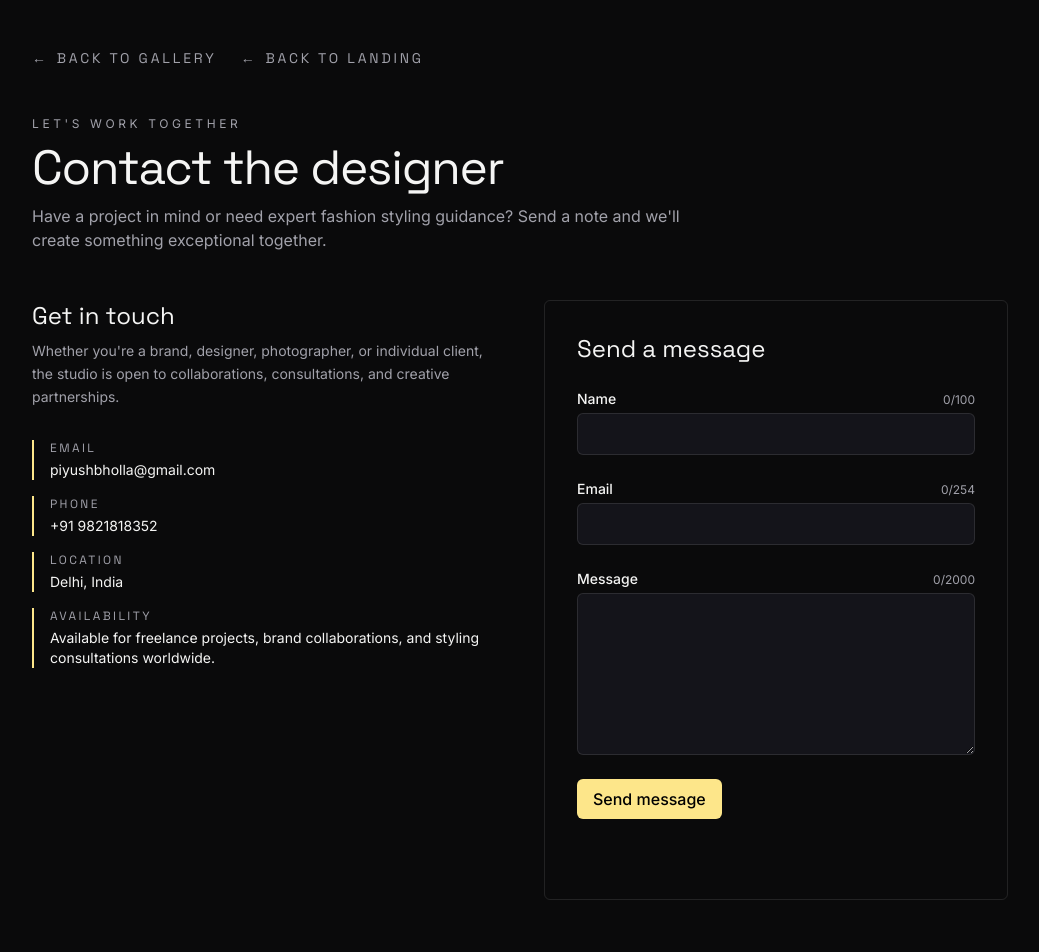
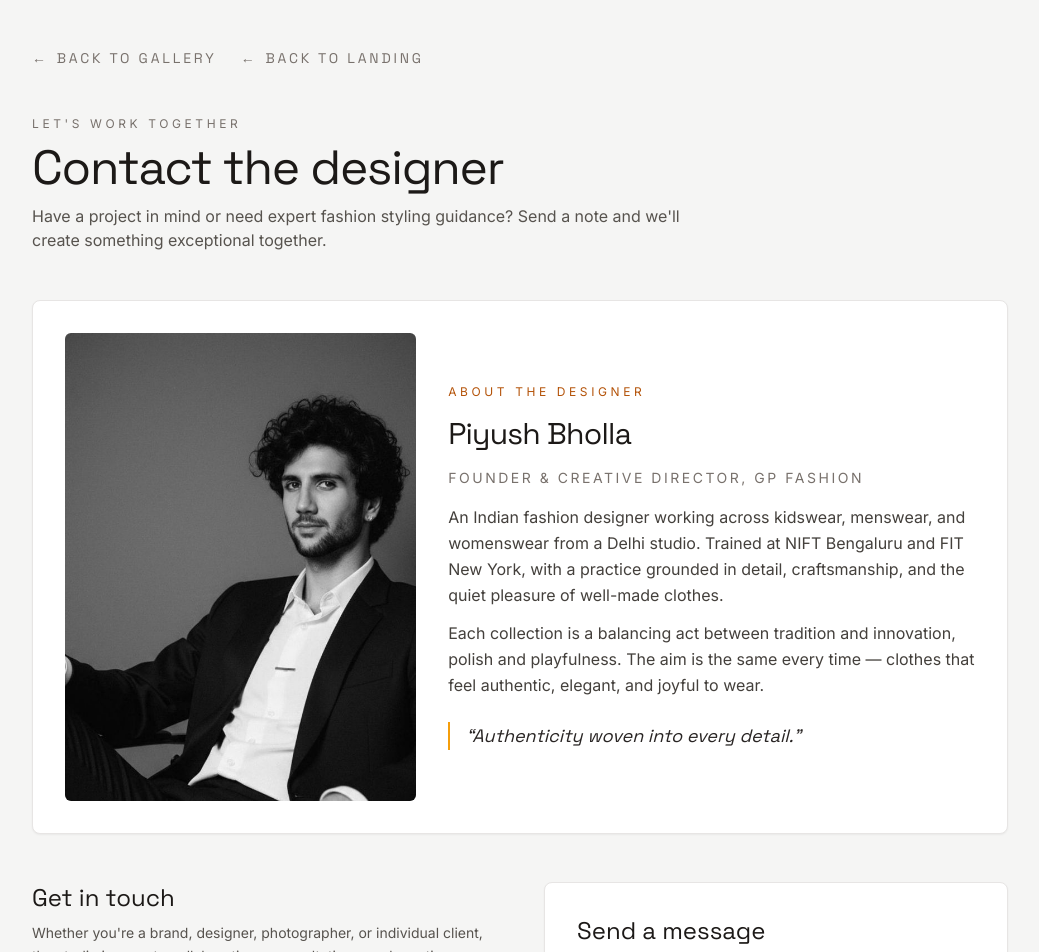
Before and after one commit to skb060968/Virtual-Fashion-Gallery, a Next.js app: page /contact in a window 1280 px wide. Shown: the top 952 px of the page, without its empty margins (120-1159 px from the left). Built offline with nearby package versions, Linux system fonts and the light colour scheme.

Commit message:
modified

```diff
--- a/app/contact/page.tsx
+++ b/app/contact/page.tsx
@@ -3,16 +3,24 @@
  *
  * Server component shell for `/contact`. Renders the shared
  * `<ContactForm/>` client component (the only contact-form
- * implementation in the Gallery_App) alongside the GP Fashion contact
- * details and FAQ block. Visitors arriving from the Landing CTA, the
- * Walkthrough_Engine's Zoom_View, the WebGL_Fallback, or any direct
- * link land here.
+ * implementation in the Gallery_App) alongside an "About the designer"
+ * section, the GP Fashion contact details, and an FAQ block. Visitors
+ * arriving from the Landing CTA, the Walkthrough_Engine's Zoom_View,
+ * the WebGL_Fallback, or any direct link land here.
+ *
+ * Visual scheme: light grey surface that mirrors the original GP
+ * Fashion contact page, so the form reads as a continuation of the
+ * boutique brand rather than a dark gallery overlay. The dark
+ * gallery palette used elsewhere in the app stays for `/` and
+ * `/gallery`; this route locally overrides background and foreground
+ * with `bg-[#f5f5f4]` and `text-stone-900` Tailwind utilities.
  *
  * No client-only APIs are used in this file, so it stays a server
  * component (the App Router default). The `<ContactForm/>` boundary
  * is marked `"use client"` inside `components/ContactForm.tsx`.
  */
 
+import Image from "next/image";
 import Link from "next/link";
 import type { Metadata } from "next";
 
@@ -27,7 +35,7 @@ export const metadata: Metadata = {
     "Send a note about a project, collaboration, or styling consultation.",
 };
 
-const BACK_LINK_CLASS = `inline-flex w-fit items-center gap-2 text-sm font-display uppercase tracking-[0.2em] text-[var(--gallery-muted)] transition-colors hover:text-[var(--gallery-fg)] ${FOCUS_RING_CLASS}`;
+const BACK_LINK_CLASS = `inline-flex w-fit items-center gap-2 text-sm font-display uppercase tracking-[0.2em] text-stone-500 transition-colors hover:text-stone-900 ${FOCUS_RING_CLASS}`;
 
 const CONTACT_INFO = [
   { label: "Email", value: "piyushbholla@gmail.com" },
@@ -63,9 +71,27 @@ const FAQ = [
   },
 ];
 
+/**
+ * Designer profile shown above the contact form. Copy is lifted from
+ * the GP Fashion `/about` page so the gallery's contact route stays
+ * in voice with the wider brand. The hero image is mirrored from the
+ * GP Fashion site at `/public/images/about/piyush1.jpg`.
+ */
+const DESIGNER = {
+  name: "Piyush Bholla",
+  role: "Founder & Creative Director, GP Fashion",
+  imageSrc: "/images/about/piyush1.jpg",
+  bio: [
+    "An Indian fashion designer working across kidswear, menswear, and womenswear from a Delhi studio. Trained at NIFT Bengaluru and FIT New York, with a practice grounded in detail, craftsmanship, and the quiet pleasure of well-made clothes.",
+    "Each collection is a balancing act between tradition and innovation, polish and playfulness. The aim is the same every time — clothes that feel authentic, elegant, and joyful to wear.",
+  ],
+  philosophyQuote: "Authenticity woven into every detail.",
+};
+
 export default function ContactPage() {
   return (
-    <main className="mx-auto flex min-h-screen w-full max-w-5xl flex-col gap-12 px-6 py-12">
+    <main className="min-h-screen w-full bg-[#f5f5f4] text-stone-900">
+      <div className="mx-auto flex w-full max-w-5xl flex-col gap-12 px-6 py-12">
         <nav
           aria-label="Contact page navigation"
           className="flex flex-wrap items-center gap-x-6 gap-y-2"
@@ -81,23 +107,65 @@ export default function ContactPage() {
         </nav>
 
         <header className="flex flex-col items-start gap-3">
-        <p className="font-body text-xs uppercase tracking-[0.3em] text-[var(--gallery-muted)]">
+          <p className="font-body text-xs uppercase tracking-[0.3em] text-stone-500">
             Let&apos;s work together
           </p>
           <h1 className="font-display text-4xl tracking-tight sm:text-5xl">
             Contact the designer
           </h1>
-        <p className="max-w-2xl font-body text-base text-[var(--gallery-muted)]">
-          Have a project in mind or need expert fashion styling guidance? Send
-          a note and we&apos;ll create something exceptional together.
+          <p className="max-w-2xl font-body text-base text-stone-600">
+            Have a project in mind or need expert fashion styling guidance?
+            Send a note and we&apos;ll create something exceptional together.
           </p>
         </header>
 
+        {/* About the designer ----------------------------------------- */}
+        <section
+          aria-labelledby="designer-heading"
+          className="grid grid-cols-1 gap-8 rounded-lg border border-stone-200 bg-white p-6 shadow-sm sm:p-8 lg:grid-cols-[2fr_3fr]"
+        >
+          <div className="relative aspect-[3/4] w-full overflow-hidden rounded-md bg-stone-100">
+            <Image
+              src={DESIGNER.imageSrc}
+              alt={DESIGNER.name}
+              fill
+              sizes="(min-width: 1024px) 320px, 100vw"
+              className="object-cover"
+              priority
+            />
+          </div>
+          <div className="flex flex-col justify-center gap-4">
+            <p className="font-body text-xs uppercase tracking-[0.3em] text-amber-700">
+              About the designer
+            </p>
+            <h2
+              id="designer-heading"
+              className="font-display text-3xl tracking-tight text-stone-900"
+            >
+              {DESIGNER.name}
+            </h2>
+            <p className="font-body text-sm uppercase tracking-[0.18em] text-stone-500">
+              {DESIGNER.role}
+            </p>
+            <div className="flex flex-col gap-3 font-body text-base leading-relaxed text-stone-700">
+              {DESIGNER.bio.map((paragraph, i) => (
+                <p key={i}>{paragraph}</p>
+              ))}
+            </div>
+            <blockquote className="mt-2 border-l-2 border-amber-500 pl-4 font-display text-lg italic text-stone-800">
+              &ldquo;{DESIGNER.philosophyQuote}&rdquo;
+            </blockquote>
+          </div>
+        </section>
+
+        {/* Get in touch + form ---------------------------------------- */}
         <section className="grid grid-cols-1 gap-12 lg:grid-cols-2">
           <aside className="flex flex-col gap-8">
             <div className="flex flex-col gap-2">
-            <h2 className="font-display text-2xl">Get in touch</h2>
-            <p className="font-body text-sm leading-relaxed text-[var(--gallery-muted)]">
+              <h2 className="font-display text-2xl text-stone-900">
+                Get in touch
+              </h2>
+              <p className="font-body text-sm leading-relaxed text-stone-600">
                 Whether you&apos;re a brand, designer, photographer, or
                 individual client, the studio is open to collaborations,
                 consultations, and creative partnerships.
@@ -107,12 +175,12 @@ export default function ContactPage() {
               {CONTACT_INFO.map((item) => (
                 <div
                   key={item.label}
-                className="flex flex-col gap-1 border-l-2 border-[var(--gallery-accent)] pl-4"
+                  className="flex flex-col gap-1 border-l-2 border-amber-500 pl-4"
                 >
-                <dt className="font-display text-xs uppercase tracking-[0.2em] text-[var(--gallery-muted)]">
+                  <dt className="font-display text-xs uppercase tracking-[0.2em] text-stone-500">
                     {item.label}
                   </dt>
-                <dd className="font-body text-sm text-[var(--gallery-fg)]">
+                  <dd className="font-body text-sm text-stone-800">
                     {item.value}
                   </dd>
                 </div>
@@ -122,25 +190,26 @@ export default function ContactPage() {
 
           <section
             aria-labelledby="contact-form-heading"
-          className="flex flex-col gap-6 rounded-md border border-white/10 bg-[var(--gallery-surface)]/60 p-6 sm:p-8"
+            className="flex flex-col gap-6 rounded-lg border border-stone-200 bg-white p-6 shadow-sm sm:p-8"
           >
             <h2
               id="contact-form-heading"
-            className="font-display text-2xl"
+              className="font-display text-2xl text-stone-900"
             >
               Send a message
             </h2>
-          <ContactForm />
+            <ContactForm theme="light" />
           </section>
         </section>
 
+        {/* FAQ -------------------------------------------------------- */}
         <section
           aria-labelledby="faq-heading"
           className="flex flex-col gap-6"
         >
           <h2
             id="faq-heading"
-          className="font-display text-3xl tracking-tight"
+            className="font-display text-3xl tracking-tight text-stone-900"
           >
             Frequently asked
           </h2>
@@ -148,18 +217,19 @@ export default function ContactPage() {
             {FAQ.map((entry) => (
               <div
                 key={entry.question}
-              className="flex flex-col gap-2 rounded-md border border-white/10 bg-[var(--gallery-surface)]/40 p-5"
+                className="flex flex-col gap-2 rounded-md border border-stone-200 bg-white p-5 shadow-sm"
               >
-              <dt className="font-display text-base font-medium text-[var(--gallery-fg)]">
+                <dt className="font-display text-base font-medium text-stone-900">
                   {entry.question}
                 </dt>
-              <dd className="font-body text-sm leading-relaxed text-[var(--gallery-muted)]">
+                <dd className="font-body text-sm leading-relaxed text-stone-600">
                   {entry.answer}
                 </dd>
               </div>
             ))}
           </dl>
         </section>
+      </div>
     </main>
   );
 }
--- a/components/ContactForm.tsx
+++ b/components/ContactForm.tsx
@@ -77,13 +77,47 @@ type FieldErrors = Partial<
   Record<"name" | "email" | "message" | "_root", string>
 >;
 
-const FIELD_BASE_CLASS =
+/**
+ * `theme` selects the form's surface palette. The default `"dark"`
+ * matches the gallery shell (used when the form appears as an embed
+ * over the dark Walkthrough_Engine UI). `"light"` mirrors the GP
+ * Fashion contact page palette and is used by the standalone
+ * `/contact` route — light inputs on a white card, with stone-coloured
+ * helper text instead of the muted gallery tones.
+ */
+export type ContactFormTheme = "dark" | "light";
+
+const FIELD_BASE_DARK =
   "w-full rounded-md border border-white/10 bg-[var(--gallery-surface)] px-3 py-2 text-[var(--gallery-fg)] placeholder:text-[var(--gallery-muted)] disabled:opacity-60";
+const FIELD_BASE_LIGHT =
+  "w-full rounded-md border border-stone-300 bg-white px-3 py-2 text-stone-900 placeholder:text-stone-400 disabled:opacity-60";
 
-const SUBMIT_BASE_CLASS =
+const SUBMIT_BASE_DARK =
   "inline-flex items-center justify-center rounded-md bg-[var(--gallery-accent)] px-4 py-2 font-medium text-black transition-opacity hover:opacity-90 disabled:cursor-not-allowed disabled:opacity-60";
+const SUBMIT_BASE_LIGHT =
+  "inline-flex items-center justify-center rounded-md bg-amber-500 px-4 py-2 font-medium text-white transition-colors hover:bg-amber-600 disabled:cursor-not-allowed disabled:opacity-60";
 
-export function ContactForm() {
+const COUNT_TEXT_DARK = "text-xs text-[var(--gallery-muted)]";
+const COUNT_TEXT_LIGHT = "text-xs text-stone-500";
+
+const ERROR_TEXT_DARK = "text-red-300";
+const ERROR_TEXT_LIGHT = "text-red-600";
+
+const SUCCESS_TEXT_DARK = "text-emerald-300";
+const SUCCESS_TEXT_LIGHT = "text-emerald-700";
+
+export type ContactFormProps = {
+  /** Surface palette. Defaults to `"dark"`. */
+  theme?: ContactFormTheme;
+};
+
+export function ContactForm({ theme = "dark" }: ContactFormProps = {}) {
+  const isLight = theme === "light";
+  const fieldBase = isLight ? FIELD_BASE_LIGHT : FIELD_BASE_DARK;
+  const submitBase = isLight ? SUBMIT_BASE_LIGHT : SUBMIT_BASE_DARK;
+  const countText = isLight ? COUNT_TEXT_LIGHT : COUNT_TEXT_DARK;
+  const errorText = isLight ? ERROR_TEXT_LIGHT : ERROR_TEXT_DARK;
+  const successText = isLight ? SUCCESS_TEXT_LIGHT : SUCCESS_TEXT_DARK;
   const [name, setName] = useState<string>("");
   const [email, setEmail] = useState<string>("");
   const [message, setMessage] = useState<string>("");
@@ -222,7 +256,7 @@ export function ContactForm() {
           </label>
           <span
             id={nameCountId}
-            className="text-xs text-[var(--gallery-muted)]"
+            className={countText}
             aria-live="polite"
           >
             {name.length}/{CONTACT_BOUNDS.name.max}
@@ -240,10 +274,10 @@ export function ContactForm() {
           disabled={submitting}
           aria-invalid={fieldErrors.name ? "true" : "false"}
           aria-describedby={`${nameCountId}${fieldErrors.name ? ` ${nameErrorId}` : ""}`}
-          className={`${FIELD_BASE_CLASS} ${FOCUS_RING_CLASS}`}
+          className={`${fieldBase} ${FOCUS_RING_CLASS}`}
         />
         {fieldErrors.name ? (
-          <p id={nameErrorId} className="text-xs text-red-300">
+          <p id={nameErrorId} className={`text-xs ${errorText}`}>
             {fieldErrors.name}
           </p>
         ) : null}
@@ -257,7 +291,7 @@ export function ContactForm() {
           </label>
           <span
             id={emailCountId}
-            className="text-xs text-[var(--gallery-muted)]"
+            className={countText}
             aria-live="polite"
           >
             {email.length}/{CONTACT_BOUNDS.email.max}
@@ -275,10 +309,10 @@ export function ContactForm() {
           disabled={submitting}
           aria-invalid={fieldErrors.email ? "true" : "false"}
           aria-describedby={`${emailCountId}${fieldErrors.email ? ` ${emailErrorId}` : ""}`}
-          className={`${FIELD_BASE_CLASS} ${FOCUS_RING_CLASS}`}
+          className={`${fieldBase} ${FOCUS_RING_CLASS}`}
         />
         {fieldErrors.email ? (
-          <p id={emailErrorId} className="text-xs text-red-300">
+          <p id={emailErrorId} className={`text-xs ${errorText}`}>
             {fieldErrors.email}
           </p>
         ) : null}
@@ -292,7 +326,7 @@ export function ContactForm() {
           </label>
           <span
             id={messageCountId}
-            className="text-xs text-[var(--gallery-muted)]"
+            className={countText}
             aria-live="polite"
           >
             {message.length}/{CONTACT_BOUNDS.message.max}
@@ -308,10 +342,10 @@ export function ContactForm() {
           disabled={submitting}
           aria-invalid={fieldErrors.message ? "true" : "false"}
           aria-describedby={`${messageCountId}${fieldErrors.message ? ` ${messageErrorId}` : ""}`}
-          className={`${FIELD_BASE_CLASS} resize-y ${FOCUS_RING_CLASS}`}
+          className={`${fieldBase} resize-y ${FOCUS_RING_CLASS}`}
         />
         {fieldErrors.message ? (
-          <p id={messageErrorId} className="text-xs text-red-300">
+          <p id={messageErrorId} className={`text-xs ${errorText}`}>
             {fieldErrors.message}
           </p>
         ) : null}
@@ -321,7 +355,7 @@ export function ContactForm() {
         <button
           type="submit"
           disabled={submitting}
-          className={`${SUBMIT_BASE_CLASS} ${FOCUS_RING_CLASS}`}
+          className={`${submitBase} ${FOCUS_RING_CLASS}`}
         >
           {submitting ? "Sending…" : "Send message"}
         </button>
@@ -341,12 +375,12 @@ export function ContactForm() {
         className="min-h-[1.5rem] text-sm"
       >
         {showErrorRegion ? (
-          <p className="text-red-300">
+          <p className={errorText}>
             {status.kind === "error" ? status.message : rootError}
           </p>
         ) : null}
         {showSuccessRegion ? (
-          <p className="text-emerald-300">Thanks — your message was sent.</p>
+          <p className={successText}>Thanks — your message was sent.</p>
         ) : null}
       </div>
     </form>
```
Also changed, not shown: lib/sketches.ts (+15 -0 lines). Lines whose indentation alone changed are shown as unchanged.
